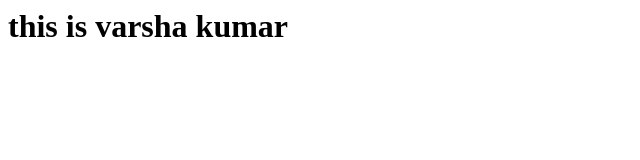
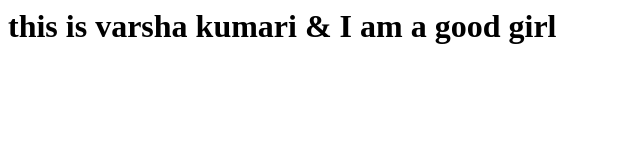
Before and after one commit to Varsha0789/jenkins_demo, a plain HTML site: page index.html in a window 1280 px wide. Shown: the whole page, without its empty margins (0-640 px from the left). Drawn offline with Linux system fonts and the light colour scheme.

Commit message:
Update index.html

```diff
--- a/index.html
+++ b/index.html
@@ -1,7 +1,7 @@
 <html>
 
    <body>
-     <h1> this is varsha kumar </h1>
+     <h1> this is varsha kumari & I am a good girl </h1>
 
   </body>
 </html>
```
